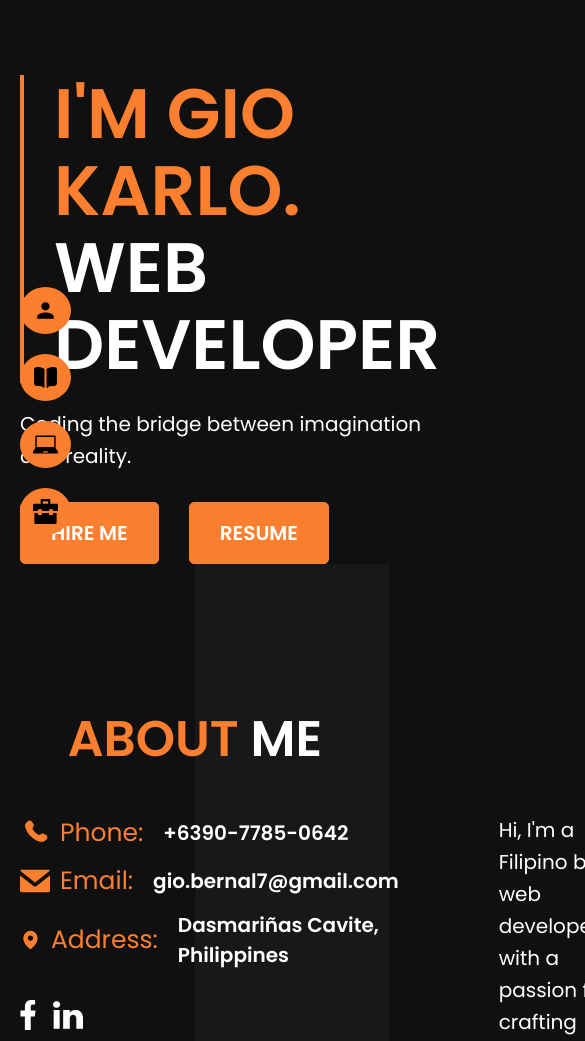
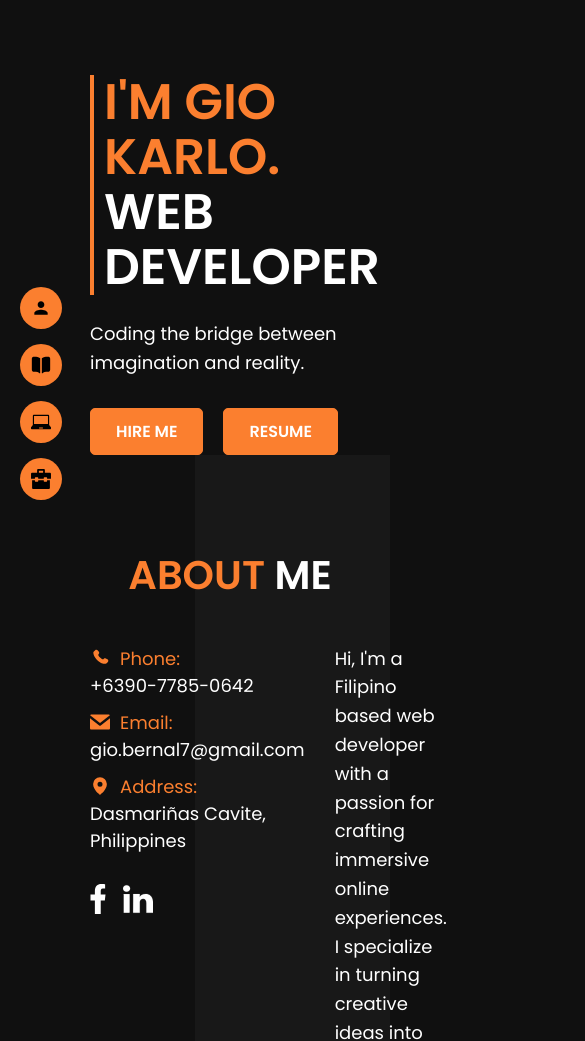
Before and after one commit to gkbernal/my-portfolio, a plain HTML site: page index.html in a window 390 px wide. Shown: the top 1041 px of the page, 585 px wide, since content can reach past the window. Drawn offline with Linux system fonts and the light colour scheme.

Commit message:
Responsiveness

```diff
--- a/index.html
+++ b/index.html
@@ -18,7 +18,7 @@
         <div class="col desktop">
           <ul>
             <li>
-              <a href="#">
+              <a href="/my-portfolio/#banner">
                 <svg
                   xmlns="http://www.w3.org/2000/svg"
                   fill="#000000"
@@ -139,14 +139,16 @@
         </div>
       </div>
     </header>
-    <section class="banner">
+    <section class="banner" id="banner">
       <div class="row">
         <div class="banner-col1">
           <h1><span class="orange">I'm Gio Karlo.</span> Web Developer</h1>
           <p>Coding the bridge between imagination and reality.</p>
           <div class="btn">
-            <a href="#">Hire Me</a>
-            <a href="#">Resume</a>
+            <a href="mailto:gio.bernal7@gmail.com">Hire Me</a>
+            <a href="assets/Gio-Karlo-Bernal.pdf" dowwnload target="_blank"
+              >Resume</a
+            >
           </div>
         </div>
         <div class="banner-col2">
@@ -154,7 +156,7 @@
         </div>
       </div>
     </section>
-    <section class="about" id="#about">
+    <section class="about" id="about">
       <div class="row">
         <h2><span class="orange">About</span> Me</h2>
         <div class="inner-row">
@@ -344,7 +346,9 @@
               for problem-solving, I bring digital visions to life. Let's
               collaborate and make your web presence shine!
             </p>
-            <a href="#">Resume</a>
+            <a href="assets/Gio-Karlo-Bernal.pdf" dowwnload target="_blank"
+              >Resume</a
+            >
           </div>
         </div>
       </div>
--- a/style.css
+++ b/style.css
@@ -1,3 +1,7 @@
+html {
+  scroll-behavior: smooth;
+}
+
 body {
   background-color: #101010;
   margin: 0;
@@ -28,6 +32,16 @@ a {
 a:hover {
   background-color: transparent;
   color: #fb7f2f;
+}
+
+h1 {
+  margin: 0 0 25px;
+  font-size: 70px;
+  font-weight: 600;
+  line-height: 1.1;
+  text-transform: uppercase;
+  border-left: solid 4px #fb7f2f;
+  padding-left: 30px;
 }
 
 h2 {
@@ -79,26 +93,16 @@ header ul li a:hover {
 
 /******************************************************** Banner **********************************************/
 .banner {
-  max-width: 1300px;
-  margin: auto;
   padding: 75px 20px 0;
 }
 
 .banner .row {
+  max-width: 1300px;
+  margin: auto;
   display: grid;
   grid-template-columns: 1fr 1fr;
   align-items: center;
   gap: 100px;
-}
-
-.banner h1 {
-  margin: 0 0 25px;
-  font-size: 70px;
-  font-weight: 600;
-  line-height: 1.1;
-  text-transform: uppercase;
-  border-left: solid 4px #fb7f2f;
-  padding-left: 30px;
 }
 
 span.orange {
@@ -438,6 +442,11 @@ ul.myproject {
   line-height: 1;
 }
 
+.myproject img {
+  width: 100%;
+  height: 100%;
+}
+
 /******************************************************** Footer **********************************************/
 
 footer p {
@@ -470,3 +479,107 @@ footer .social-icons svg {
 footer .social-icons a {
   line-height: 1;
 }
+
+/******************************************************** 1440px **********************************************/
+@media (max-width: 1440px) {
+  .banner .row,
+  .about .row,
+  .skills .row,
+  .projects .row {
+    padding-left: 70px;
+  }
+
+  h1 {
+    font-size: 60px;
+  }
+}
+
+/******************************************************** 1280 **********************************************/
+@media (max-width: 1280px) {
+  .banner .row,
+  .about .inner-row,
+  .skills .inner-row {
+    gap: 50px;
+  }
+}
+
+/******************************************************** 1024 **********************************************/
+@media (max-width: 1024px) {
+  h1 {
+    font-size: 50px;
+    padding-left: 10px;
+  }
+
+  h2 {
+    font-size: 40px;
+  }
+
+  p {
+    font-size: 18px;
+  }
+
+  a {
+    font-size: 16px;
+    padding: 10px 25px;
+  }
+
+  .about .inner-row,
+  .skills .inner-row {
+    gap: 30px;
+  }
+
+  /******************************************************** Header **********************************************/
+  header ul {
+    gap: 15px;
+  }
+
+  header ul li a svg {
+    width: 20px;
+    height: 20px;
+  }
+
+  header ul li a {
+    padding: 11px;
+  }
+
+  /******************************************************** Banner **********************************************/
+  .banner {
+    padding: 75px 0px 0 20px;
+  }
+
+  .banner .row {
+    gap: 25px;
+  }
+
+  .btn {
+    gap: 20px;
+  }
+
+  /******************************************************** About **********************************************/
+  .about {
+    padding: 100px 20px;
+  }
+
+  .about ul {
+    font-size: 18px;
+  }
+
+  .about ul li {
+    flex-wrap: wrap;
+  }
+
+  .about ul li svg {
+    width: 20px;
+    height: 20px;
+  }
+
+  .about ul li a {
+    font-size: 18px;
+    font-weight: 400;
+  }
+
+  /******************************************************** Skills **********************************************/
+  ul.myproject {
+    grid-template-columns: 1fr 1fr;
+  }
+}
```
Also changed, not shown: 1 other file.
